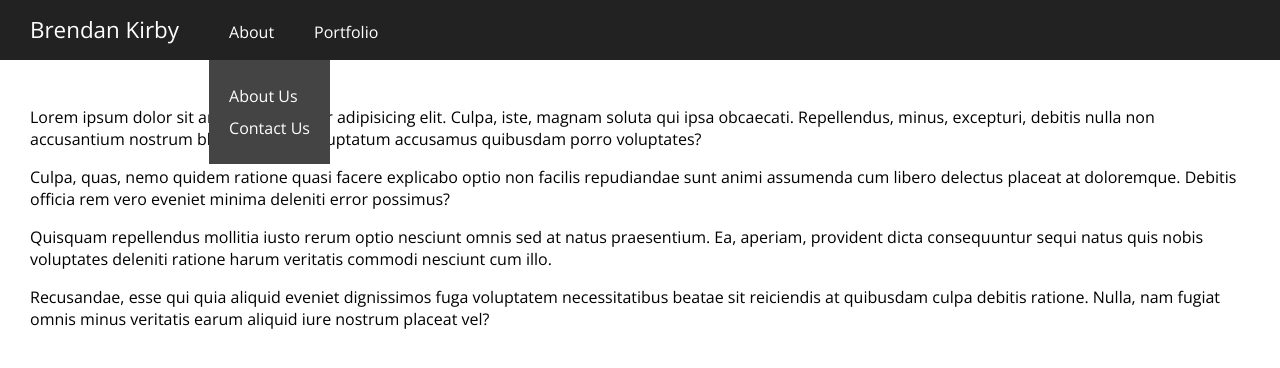
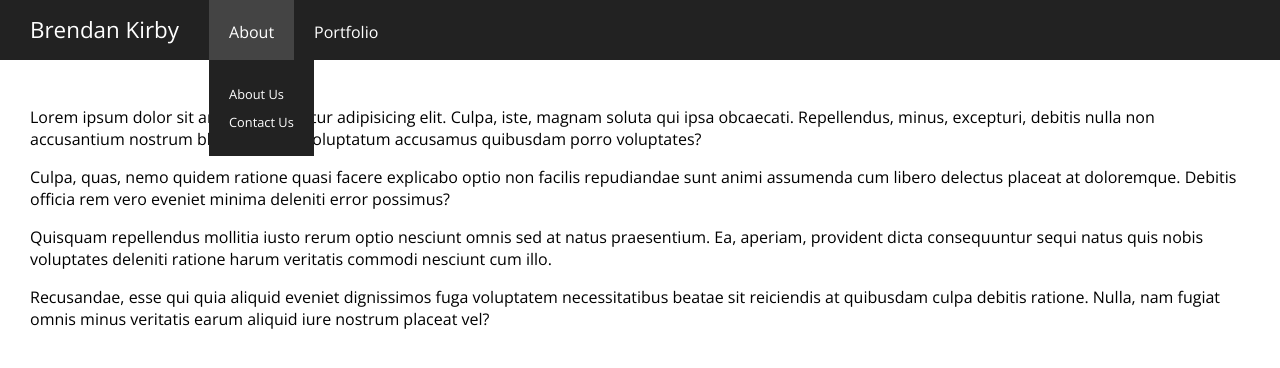
Before and after one commit to brendanckirby/brendankirby, a plain HTML site: page index.html in a window 1280 px wide. Both pictures are taken after a click on the link "About". Drawn offline with nearby package versions, Linux system fonts and the light colour scheme.

Commit message:
dropdown

```diff
--- a/css/global.css
+++ b/css/global.css
@@ -47,14 +47,16 @@ body, html {
 }
 
 .nav-content {
+    max-height: 0;
     position:absolute;
     top:60px;
     overflow: hidden;
-    background-color: #444
+    background-color: #222
 }
 
 .nav-content a {
     color:#fff;
+    font-size: .80em;
     text-decoration: none;
 }
 
@@ -75,5 +77,15 @@ body, html {
 .nav-sub ul li a {
     display: inline-block;
     padding: 5px 0;
+}
 
+.nav-item:focus {
+    background-color: #444;
 }
+
+.nav-item:focus ~ .nav-content {
+    max-height: 400px;
+    -webkit-transition:max-height 0.2s ease-in;
+    -moz-transition:max-height 0.2s ease-in;
+    transition:max-height 0.2s ease-in;
+}
```
